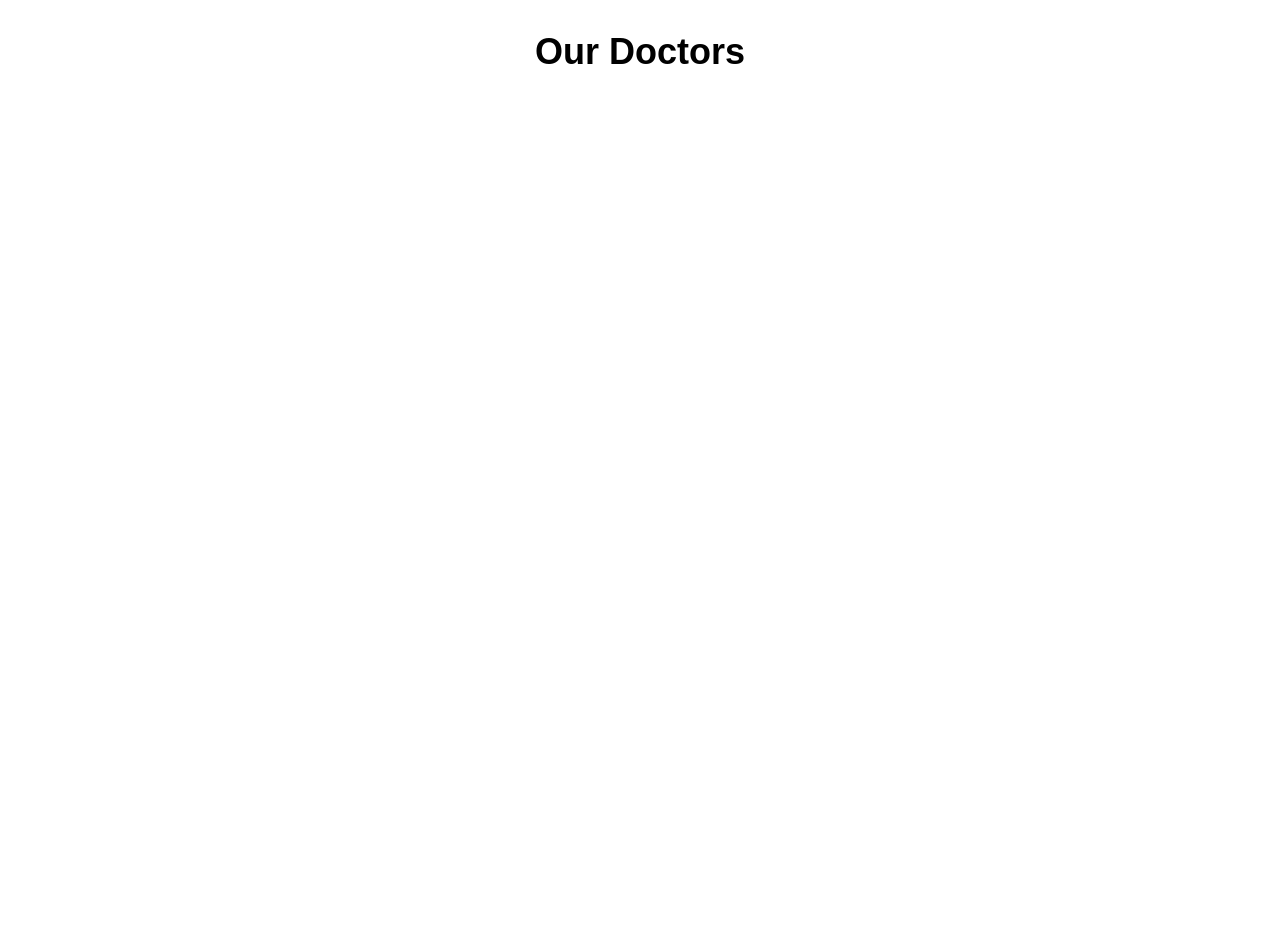
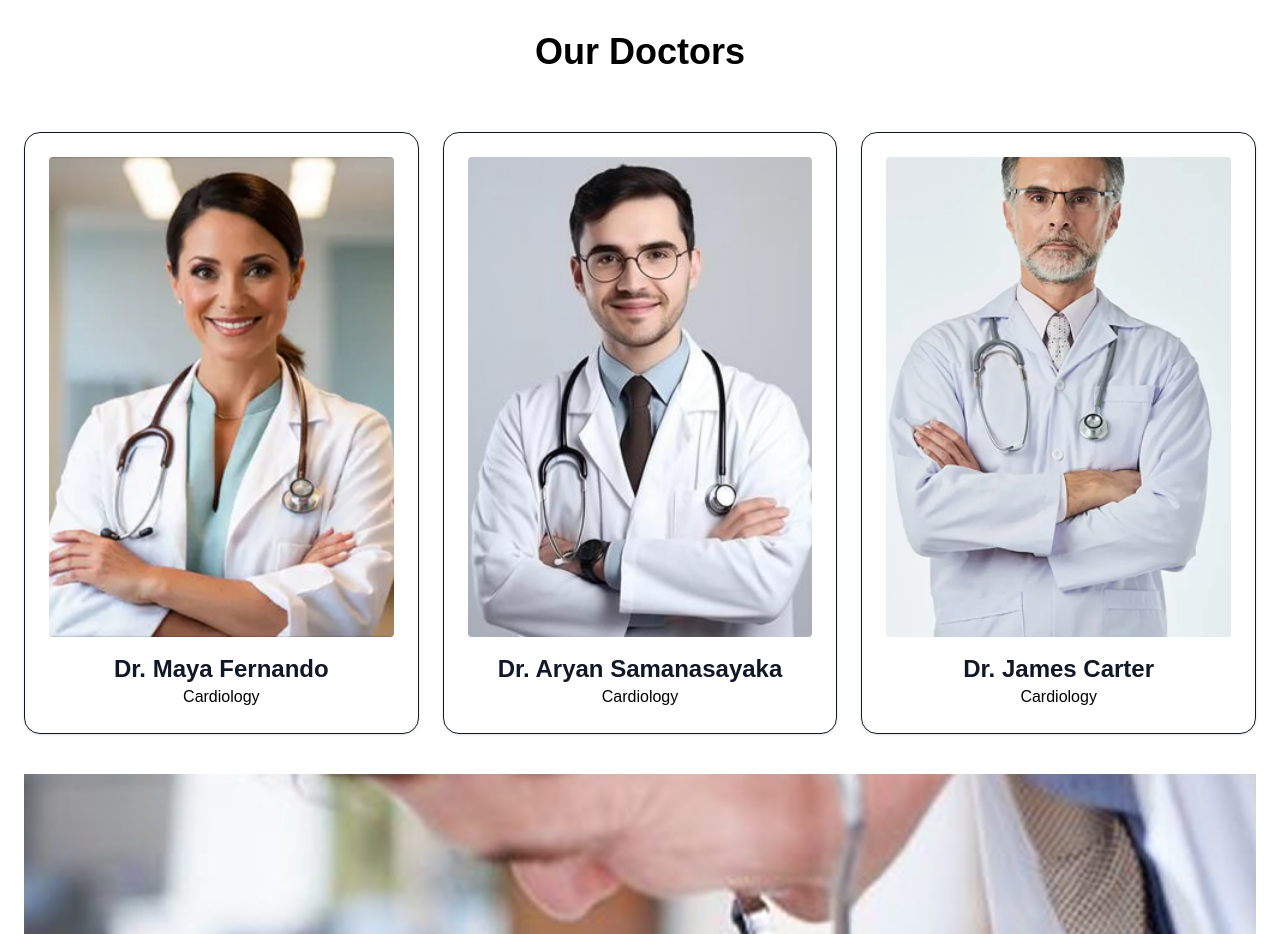
Before and after one commit to OpenStag/project-18, a Next.js app: page /department in a window 1280 px wide. Shown: the part 1700-2634 px from the top of the page. Before the commit the page ends 1832 px from the top, so only its background shows below. Built offline with nearby package versions, Linux system fonts and the light colour scheme.

Commit message:
create pediatrics & obsterics sections

```diff
--- a/src/app/department/page.jsx
+++ b/src/app/department/page.jsx
@@ -26,6 +26,129 @@ return (
     </div>
         <h1 className="py-15 flex flex-wrap justify-center text-4xl font-black text-black">Our Doctors</h1>
 
+      <section className="py-0 px-6">
+        <div className="grid md:grid-cols-3 gap-6">
+        <div className="border p-6 rounded-2xl shadow hover:shadow-lg transition">
+          <img
+            src="/Rectangle 13.png"
+            alt="Dr. Maya Fernando"
+            className="h-120 w-full object-cover rounded mb-4"
+          />
+          <h3 className="text-2xl font-bold flex justify-center">Dr. Maya Fernando</h3>
+          <p className="text-black flex justify-center">Cardiology</p>
+        </div>
+
+        <div className="border p-6 rounded-2xl shadow hover:shadow-lg transition">
+          <img
+            src="/Rectangle 51.png"
+            alt="Dr. Aryan Samanasayaka"
+            className="h-120 w-full object-cover rounded mb-4"
+          />
+          <h3 className="text-2xl font-semibold flex justify-center">Dr. Aryan Samanasayaka</h3>
+          <p className="text-black flex justify-center">Cardiology</p>
+        </div>
+
+        <div className="border p-6 rounded-2xl shadow hover:shadow-lg transition">
+          <img
+            src="/Rectangle 52.png"
+            alt="Dr. James Carter"
+            className="h-120 w-full object-cover rounded mb-4"
+          />
+          <h3 className="flex text-2xl font-semibold justify-center">Dr. James Carter</h3>
+          <p className="text-black flex justify-center">Cardiology</p>
+        </div>
+        </div>
+      </section>
+
+
+      <section className="py-10 px-6">
+        <div className="relative w-full h-[800px] bg-cover bg-center flex items-center justify-center"
+          style={{ backgroundImage: "url('/Rectangle 57.png')" }}>
+          <h1 className="text-6xl font-black text-blue-700">Pediatrics</h1>
+        </div>
+
+        <h1 className="py-5 flex flex-wrap justify-center text-4xl font-black text-black">Our Doctors</h1>
+        <h3 className="py-5 flex flex-wrap justify-center text-xl font-black text-black">We care gentle and caring treatment for children.</h3>
+
+        <div className="grid md:grid-cols-3 gap-6">
+          <div className="border p-6 rounded-2xl shadow hover:shadow-lg transition">
+            <img
+              src="/Rectangle 59.png"
+              alt="Dr. Maya Fernando"
+              className="h-100 w-full object-cover rounded mb-4"
+            />
+            <h3 className="flex text-2xl font-semibold justify-center">Dr.Michael Anderson</h3>
+            <p className="text-black flex justify-center">Pediatrics</p>
+          </div>
+
+          <div className="border p-6 rounded-2xl shadow hover:shadow-lg transition">
+            <img
+              src="/Rectangle 62.png"
+              alt="Dr. Aryan Samanasayaka"
+              className="h-100 w-full object-cover rounded mb-4"
+            />
+            <h3 className="flex text-2xl font-semibold justify-center">Dr.Sarah Collins</h3>
+            <p className="text-black flex justify-center">Pediatrics</p>
+          </div>
+
+          <div className="border p-6 rounded-2xl shadow hover:shadow-lg transition">
+            <img
+              src="/Rectangle 63.png"
+              alt="Dr. James Carter"
+              className="h-100 w-full object-cover rounded mb-4"
+            />
+            <h3 className="flex text-2xl font-semibold justify-center">Dr.james Patel</h3>
+            <p className="text-black flex justify-center">Pediatrics</p>
+          </div>
+        </div>
+      </section>
+
+
+      <section className="py-10 px-6">
+        <div className="relative w-full h-[800px] bg-cover bg-center flex items-center justify-center"
+          style={{ backgroundImage: "url('/Rectangle 64.png')" }}>
+          <h1 className="text-6xl font-black text-blue-700">Obsterics</h1>
+        </div>
+
+        <h1 className="py-5 flex flex-wrap justify-center text-4xl font-black text-black">Our Doctors</h1>
+        <h3 className="py-5 flex flex-wrap justify-center text-xl font-black text-black">We offer safe and supportive care for motthers and babies.</h3>
+
+        <div className="grid md:grid-cols-3 gap-6">
+          <div className="border p-6 rounded-2xl shadow hover:shadow-lg transition">
+            <img
+              src="/Rectangle 81.png"
+              alt="Dr. Maya Fernando"
+              className="h-100 w-full object-cover rounded mb-4"
+            />
+            <h3 className="flex text-2xl font-semibold justify-center">Dr.Olivia Bennet</h3>
+            <p className="text-black flex justify-center">Obsterics</p>
+          </div>
+
+          <div className="border p-6 rounded-2xl shadow hover:shadow-lg transition">
+            <img
+              src="/Rectangle 69.png"
+              alt="Dr. Aryan Samanasayaka"
+              className="h-100 w-full object-cover rounded mb-4"
+            />
+            <h3 className="flex text-2xl font-semibold justify-center">Dr.Daniel Harris</h3>
+            <p className="text-black flex justify-center">Obsterics</p>
+          </div>
+
+          <div className="border p-6 rounded-2xl shadow hover:shadow-lg transition">
+            <img
+              src="/Rectangle 71.png"
+              alt="Dr. James Carter"
+              className="h-100 w-full object-cover rounded mb-4"
+            />
+            <h3 className="flex text-2xl font-semibold justify-center">Dr.Sophia  Carter</h3>
+            <p className="text-black flex justify-center">Obsterics</p>
+          </div>
+        </div>
+      </section>
+
+
+
+
   </div>
 );
 }
```
